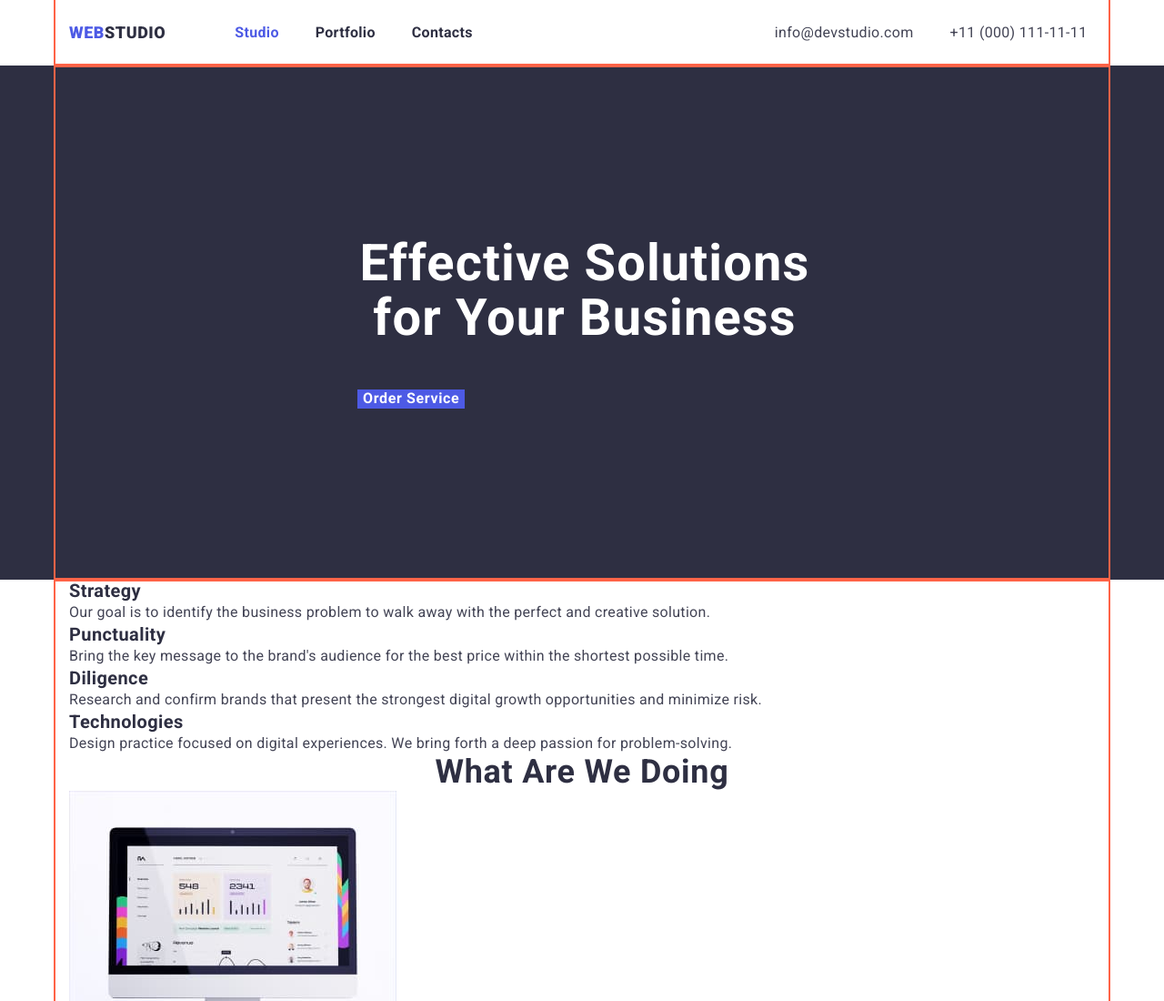
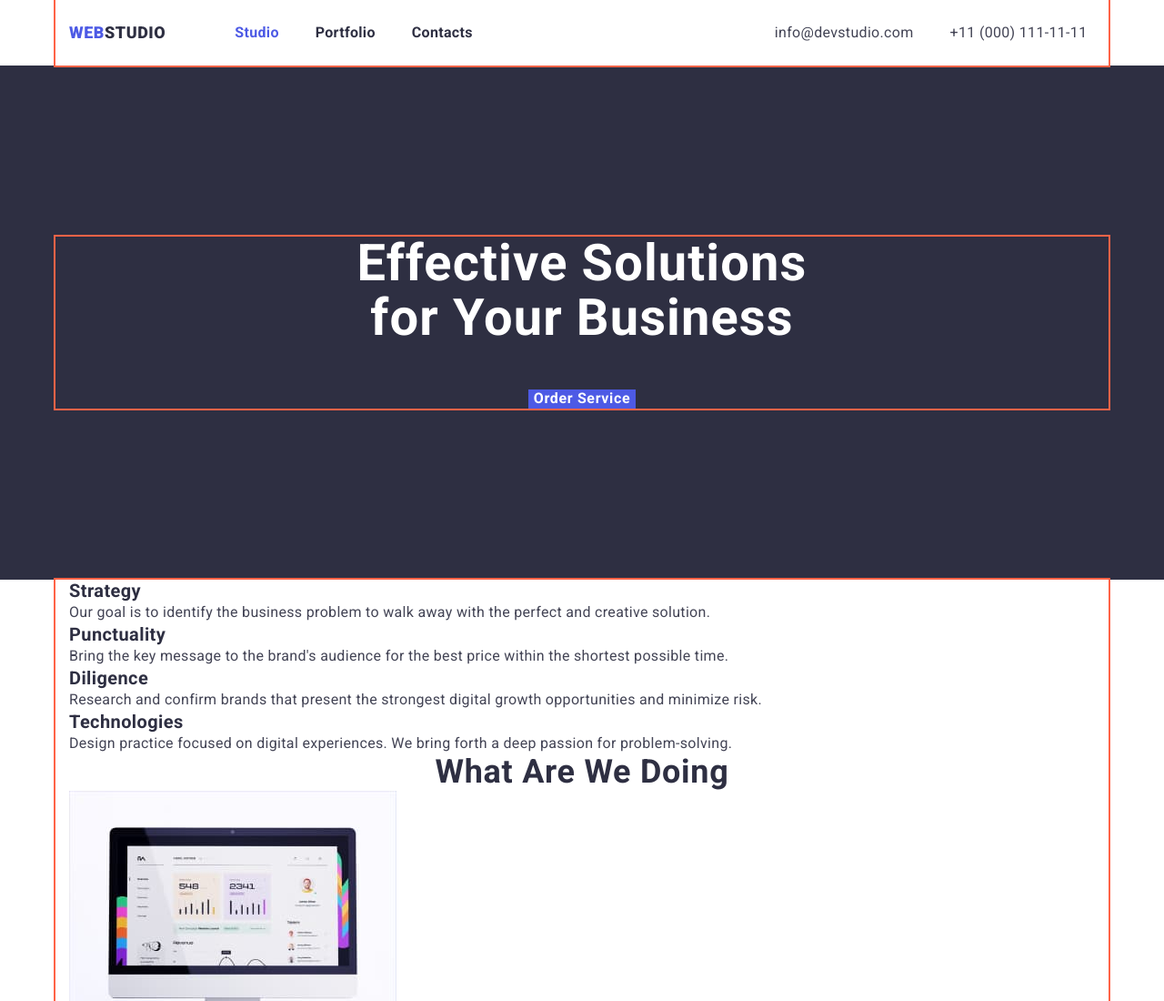
Before and after one commit to Zaiets20/goit-markup-hw-03, a plain HTML site: page index.html in a window 1280 px wide. Shown: the top 1100 px of the page at 91% size. Drawn offline with nearby package versions, Linux system fonts and the light colour scheme.

Commit message:
Update style.css

```diff
--- a/css/style.css
+++ b/css/style.css
@@ -202,11 +202,11 @@ body {
 }
 .main-page-hello {
   background-color: var(--dark);
+  padding-top: 188px;
+  padding-bottom: 188px;
+  text-align: center;
 }
 .hero {
-  padding-top: 188px;
-  padding-bottom: 188px;
-  padding-left: 332px;
 }
 .main-page-title {
   font-weight: 700;
@@ -216,6 +216,8 @@ body {
   letter-spacing: 0.02em;
   color: var(--white);
   max-width: 500px;
+  margin-right: auto;
+  margin-left: auto;
 }
 .main-page-btn {
   font-family: "Roboto";
```
